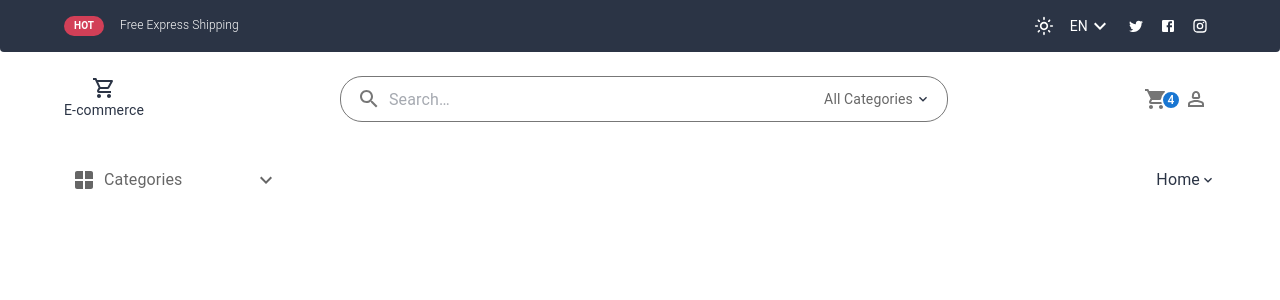
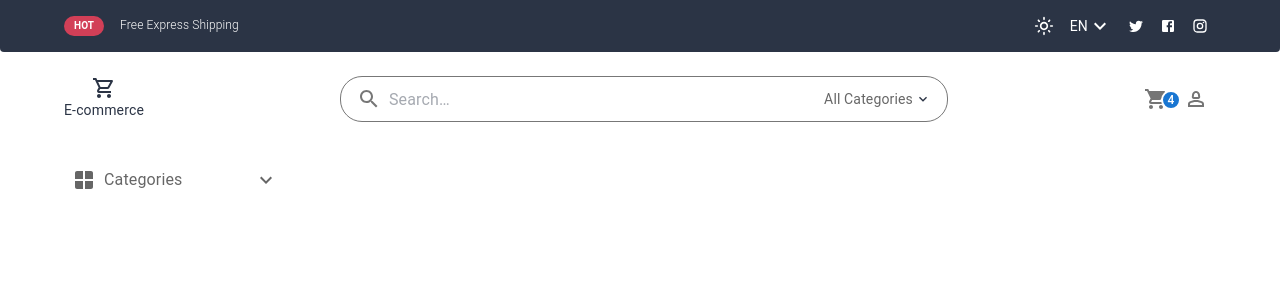
Before and after one commit to abdoBadawy74/Ecommerce, a React (Vite) app: page / in a window 1280 px wide. Shown: the top 300 px of the page. Built offline with nearby package versions, Linux system fonts and the light colour scheme.

Commit message:
fix errors

```diff
--- a/src/App.jsx
+++ b/src/App.jsx
@@ -8,8 +8,14 @@ function App() {
   const [theme, colorMode] = useMode();
   return (
     <>
-      <ColorModeContext.Provider value={colorMode}>
-        <ThemeProvider theme={theme}>
+      <ColorModeContext.Provider
+        // @ts-ignore
+        value={colorMode}
+      >
+        <ThemeProvider
+          // @ts-ignore
+          theme={theme}
+        >
           <CssBaseline />
           <TopBar />
           <SearchBar />
--- a/src/Components/header/Links.jsx
+++ b/src/Components/header/Links.jsx
@@ -1,16 +1,34 @@
-import { ExpandMore } from '@mui/icons-material'
-import { Box, Typography } from '@mui/material'
-import React from 'react'
+import { ExpandMore } from "@mui/icons-material";
+import { Box, Paper, Typography } from "@mui/material";
+import List from "@mui/material/List";
+import ListItem from "@mui/material/ListItem";
+import ListItemButton from "@mui/material/ListItemButton";
+
+import ListItemText from "@mui/material/ListItemText";
 
 export default function Links() {
   return (
     <div>
-        <Box sx={{display:"flex", alignItems:"center"}}>
-            <Typography variant='body1'>
-                Home
-            </Typography>
-            <ExpandMore sx={{fontSize:"16px"}} />
-        </Box>
+      <Box sx={{ display: "flex", alignItems: "center",position:"relative" }}>
+        <Typography variant="body1">Home</Typography>
+        <ExpandMore sx={{ fontSize: "16px" }} />
+       <Paper>
+         <nav aria-label="secondary mailbox folders">
+           <List>
+             <ListItem disablePadding>
+               <ListItemButton>
+                 <ListItemText primary="Trash" />
+               </ListItemButton>
+             </ListItem>
+             <ListItem disablePadding>
+               <ListItemButton component="a" href="#simple-list">
+                 <ListItemText primary="Spam" />
+               </ListItemButton>
+             </ListItem>
+           </List>
+         </nav>
+       </Paper>
+      </Box>
     </div>
-  )
+  );
 }
--- a/src/Components/header/SearchBar.jsx
+++ b/src/Components/header/SearchBar.jsx
@@ -8,7 +8,7 @@ import {
   useTheme,
 } from "@mui/material";
 import SearchIcon from "@mui/icons-material/Search";
-import { styled } from "@mui/material/styles";
+import { styled } from '@mui/material/styles';
 import Person2OutlinedIcon from "@mui/icons-material/Person2Outlined";
 import Badge from "@mui/material/Badge";
 import ShoppingCartIcon from "@mui/icons-material/ShoppingCart";
--- a/src/Components/header/ToggleBar.jsx
+++ b/src/Components/header/ToggleBar.jsx
@@ -30,7 +30,7 @@ import ExpandMoreIcon from "@mui/icons-material/ExpandMore";
 import List from "@mui/material/List";
 import ListItem from "@mui/material/ListItem";
 import ListItemButton from "@mui/material/ListItemButton";
-import Links from "./Links";
+
 
 export default function ToggleBar() {
   const [anchorEl, setAnchorEl] = useState(null);
@@ -143,7 +143,9 @@ export default function ToggleBar() {
           </MenuItem>
         </Menu>
       </Box>
-      <Links/>
+
+
+
       {useMediaQuery("(max-width: 1000px)") && (
         <IconButton onClick={toggleDrawer("top", true)}>
           <MenuIcon />
```
